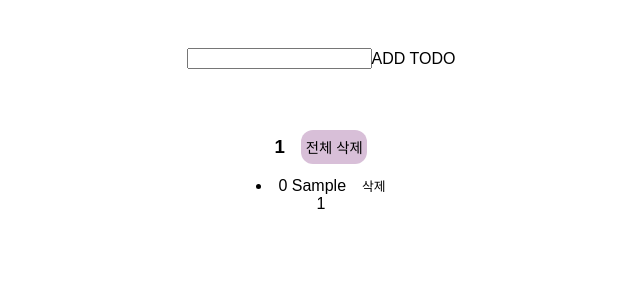
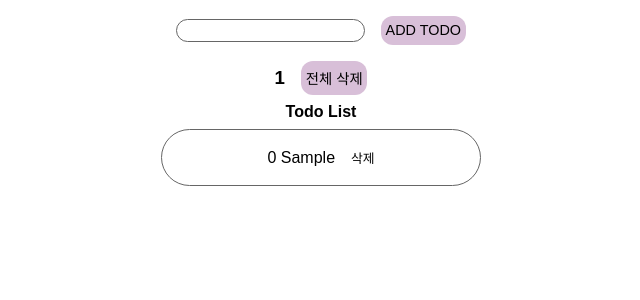
Before and after one commit to poohghg/practice_Demo-typeScript-, a React (Create React App) app in the folder reactWithTypescript_1/: page / in a window 1280 px wide. Both pictures are taken after typing "Sample" into the empty fields and a click on the button "ADD TODO". Shown: the top 300 px of the page, without its empty margins (319-959 px from the left). Built offline with nearby package versions, Linux system fonts and the light colour scheme.

Commit message:
내용정리

```diff
--- a/reactWithTypescript_1/src/App.tsx
+++ b/reactWithTypescript_1/src/App.tsx
@@ -23,7 +23,9 @@ function App() {
           전체 삭제
         </button>
       </div>
-      <TodoList items={todos} removeTods={removeTods} />
+      <TodoList items={todos} removeTods={removeTods}>
+        <h4>Todo List</h4>
+      </TodoList>
     </div>
   );
 }
--- a/reactWithTypescript_1/src/components/NewTodo.tsx
+++ b/reactWithTypescript_1/src/components/NewTodo.tsx
@@ -8,11 +8,10 @@ import React, {
 import { Todos } from "../models/todo.model";
 import { validationInput } from "../modules/functions";
 interface NewTodoProps {
-  // setTodos: () => void;s
   setTodos: Dispatch<SetStateAction<Todos[]>>;
 }
 
-const NewTodo: React.FC<NewTodoProps> = ({ setTodos }) => {
+const NewTodo = ({ setTodos }: NewTodoProps) => {
   const inputRef = useRef<HTMLInputElement>(null);
 
   const todoSubmitHandler = useCallback((e: React.FormEvent) => {
@@ -21,6 +20,7 @@ const NewTodo: React.FC<NewTodoProps> = ({ setTodos }) => {
     const isValid = validationInput({ value: text, required: true });
     // console.log();
     if (isValid) {
+      // 함수로 넘기기
       setTodos((prev) => {
         const id = prev[prev.length - 1]?.id + 1 || 0;
         return [...prev, { id, text }];
@@ -38,7 +38,9 @@ const NewTodo: React.FC<NewTodoProps> = ({ setTodos }) => {
         <label htmlFor="todo-text"></label>
         <input ref={inputRef} type="text" id="todo-text" />
       </div>
-      <button type="submit"> ADD TODO</button>
+      <button id="todo_form_Btn" type="submit">
+        ADD TODO
+      </button>
     </form>
   );
 };
--- a/reactWithTypescript_1/src/components/TodoList.tsx
+++ b/reactWithTypescript_1/src/components/TodoList.tsx
@@ -1,13 +1,17 @@
-import React, { FC } from "react";
+import React, { FC, ReactNode } from "react";
 
 interface TodoListProps {
   items: { id: Number; text: String }[];
   removeTods: (pid: Number) => void;
+  children: ReactNode;
 }
 
-const TodoList: FC<TodoListProps> = ({ items, removeTods }) => {
+const TodoList: FC<TodoListProps> = ({ children, items, removeTods }) => {
+  if (items.length === 0) return null;
   return (
     <div>
+      <h4 id="todoLabel">{children}</h4>
+      <ul id="todoList">
         {items.map(({ id, text }) => (
           <li key={id.toString()} id="todo-item">
             <span>{id.toString()}</span>
@@ -16,9 +20,10 @@ const TodoList: FC<TodoListProps> = ({ items, removeTods }) => {
             <button onClick={() => removeTods(id)}>삭제</button>
           </li>
         ))}
-      1
+      </ul>
     </div>
   );
 };
 
+// TodoList.
 export default TodoList;
--- a/reactWithTypescript_1/src/index.css
+++ b/reactWithTypescript_1/src/index.css
@@ -6,11 +6,20 @@ body {
   margin: 0;
   -webkit-font-smoothing: antialiased;
   -moz-osx-font-smoothing: grayscale;
+}
+
+body * {
+  margin: 0;
+  padding: 0;
+  border: 0;
   box-sizing: border-box;
 }
 
 button {
   all: unset;
+}
+li {
+  list-style: none;
 }
 
 .App {
@@ -34,11 +43,53 @@ button {
   color: #000;
 }
 #todo_form {
-  margin: 3rem auto;
+  padding: 1rem 0;
   display: flex;
   justify-content: center;
   /* background-color: red; */
 }
+
+#todo_form > div {
+  display: flex;
+  align-items: center;
+}
+
+#todo_form input {
+  border: 1px solid #666;
+  padding: 0.2rem 0.3rem;
+  border-radius: 12px;
+  min-width: 10rem;
+}
+#todo_form_Btn {
+  margin-left: 1rem;
+  padding: 0.4rem 0.3rem;
+  border-color: #eee;
+  border-radius: 12px;
+  font-size: 0.9rem;
+  background-color: thistle;
+  cursor: pointer;
+  color: #000;
+}
+#todoLabel {
+  margin: 0.5rem 0;
+}
+#todoList {
+  margin: 0 auto;
+  width: 320px;
+  display: flex;
+  flex-direction: column;
+  border: 1px solid #666;
+  border-radius: 32px;
+  padding: 1rem;
+  margin-bottom: 3rem;
+
+  /* align-items: flex-start; */
+  /* justify-content: space-between; */
+}
+#todoList li {
+  padding: 0.15rem 0;
+}
+
 #todo-item button {
   margin-left: 1rem;
   border-color: #eee;
@@ -49,8 +100,3 @@ button {
   background-color: pink;
   color: #fff;
 }
-
-/* code {
-  font-family: source-code-pro, Menlo, Monaco, Consolas, "Courier New",
-    monospace;
-} */
```
Also changed, not shown: reactWithTypescript_1/src/components/BaseFrom.tsx (added, +45 -0 lines), 1 other file (tests, documents, lock files or other folders). Lines whose indentation alone changed are shown as unchanged.
